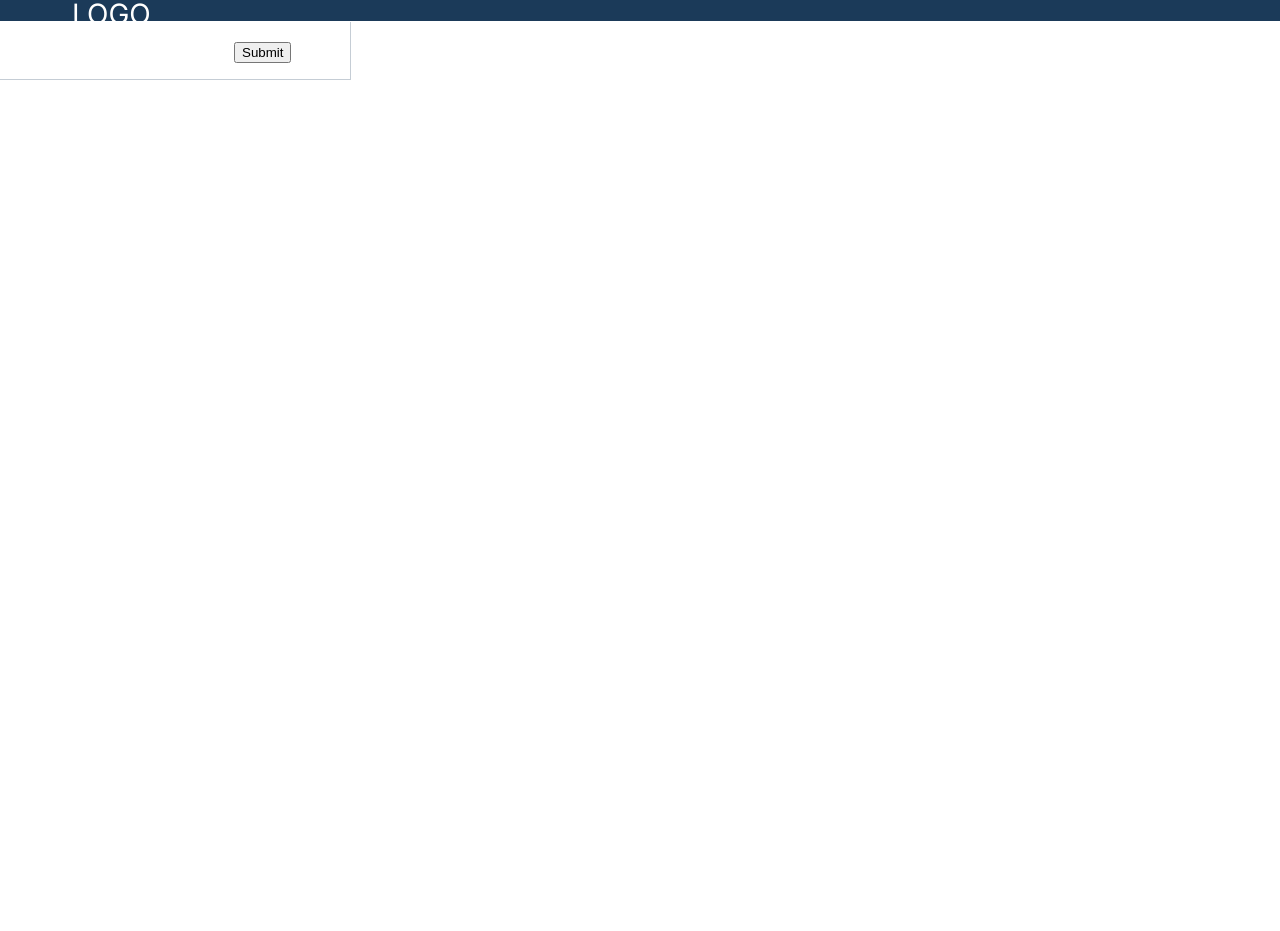
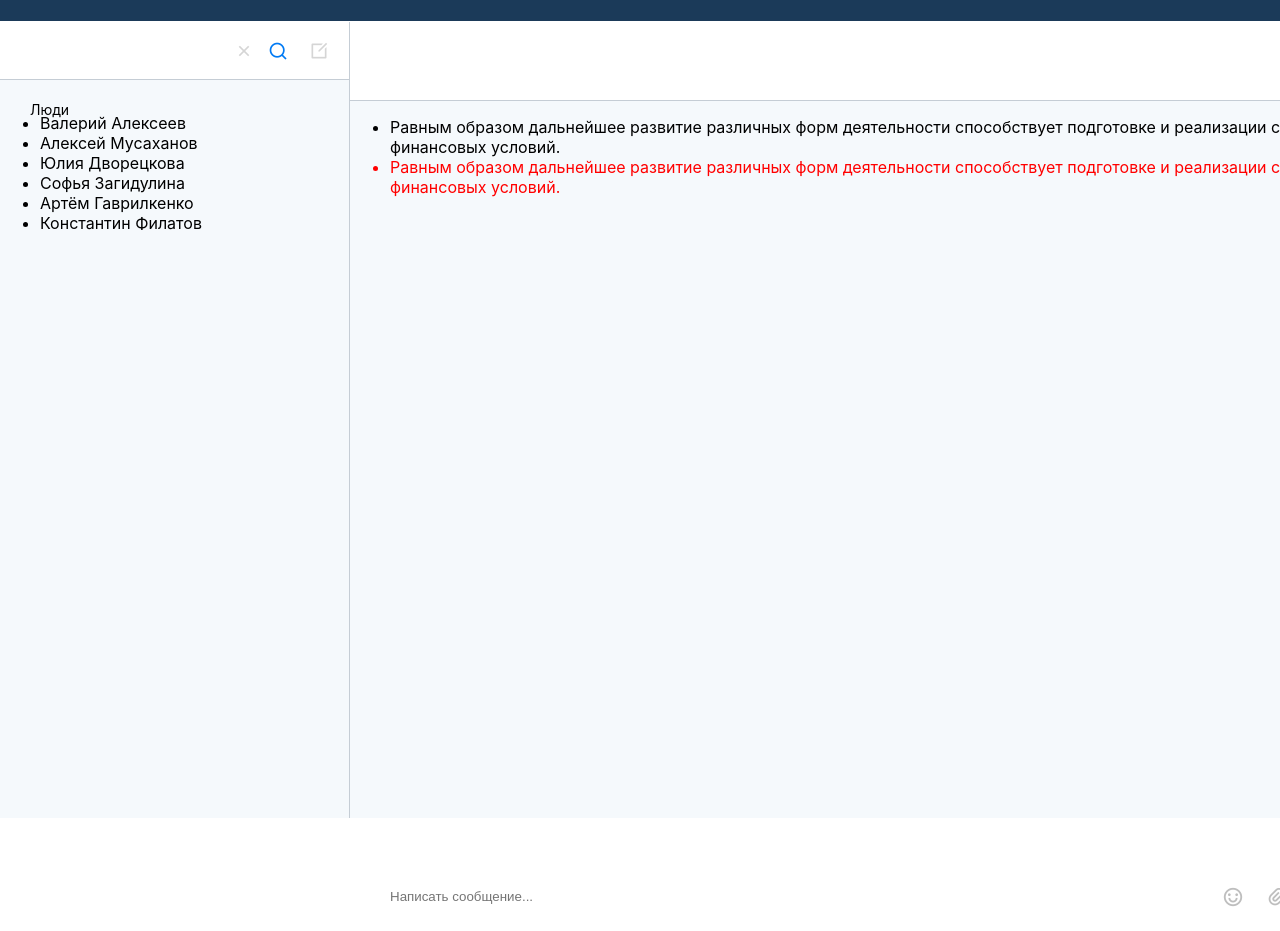
Before and after one commit to vladosxxx/react-chat, a React (Create React App) app: page / in a window 1280 px wide. Shown: the part 51-982 px from the top of the page. Before the commit the page ends 800 px from the top, so only its background shows below. Built offline with nearby package versions, Linux system fonts and the light colour scheme.

Commit message:
add messenger and people

```diff
--- a/src/App.js
+++ b/src/App.js
@@ -2,13 +2,14 @@
 import './style/App.scss';
 import './style/remixicon/remixicon.css'
 import PeopleComponent from "./components/PeopleComponent";
+import ChatComponent from './components/ChatComponent';
 
 function App() {
   return (
     <div className="App">
         <div className="head">
             <i className="ri-checkbox-line"/>
-            <p className="logo">LOGO</p>
+            <a href="/" className="logo">LOGO</a>
             <ul>
                 <li>Команда</li>
                 <li>Задачи</li>
@@ -29,6 +30,9 @@ function App() {
         <div className="search-block">
             <PeopleComponent />
         </div>
+        <div className="chat-block">
+            <ChatComponent />
+        </div>
     </div>
   );
 }
--- a/src/components/ChatComponent.js
+++ b/src/components/ChatComponent.js
@@ -0,0 +1,51 @@
+import { useState } from 'react';
+import '../style/App.scss';
+import '../style/remixicon/remixicon.css'
+
+
+function ChatComponent() {
+    const [getMesseges] = useState(
+        [
+            {
+                sender: "Юлия Дворецкова",
+                time: new Date('2021-01-14T03:24:00'),
+                likes: 1,
+                text: "Равным образом дальнейшее развитие различных форм деятельности способствует подготовке и реализации существенных финансовых условий."
+            },
+            {
+                sender: "Me",
+                time: new Date('2021-01-14T04:24:00'),
+                likes: 1,
+                text: "Равным образом дальнейшее развитие различных форм деятельности способствует подготовке и реализации существенных финансовых условий."
+            }
+        ]
+    )
+    return (
+        <div className="chat">
+            <div className="chat-head">
+
+            </div>
+            <div className="chat-body">
+                <ul>
+                    {getMesseges.map( (mess) => {
+                        if(mess.sender === 'Me')
+                        {
+                            return <li style={{color: "red"}} key={mess.time}>{mess.text}</li>
+                        }
+                        else
+                            return <li key={mess.time}>{mess.text}</li>
+                    })}
+                </ul>
+            </div>
+            <div className="chat-input">
+            <input placeholder="Написать сообщение..."/>
+            <i class="ri-emotion-happy-line"></i>
+            <i class="ri-attachment-2"></i>
+            <div className="button" type='button'>
+                <p>Отправить</p>
+            </div>
+            </div>
+        </div>
+    );
+}
+export default ChatComponent;
--- a/src/components/PeopleComponent.js
+++ b/src/components/PeopleComponent.js
@@ -1,12 +1,39 @@
-// import logo from './logo.svg';
+import { useState } from 'react';
 import '../style/App.scss';
 import '../style/remixicon/remixicon.css'
 
 function PeopleComponent() {
+    const [getPeople] = useState(
+        [
+            "Валерий Алексеев",
+            "Алексей Мусаханов",
+            "Юлия Дворецкова",
+            "Софья Загидулина",
+            "Артём Гаврилкенко",
+            "Константин Филатов"
+        ]
+    )
     return (
-        <div className="search">
-            <input className="input-search" type="text" /><input className="del" type="submit"/>
+        <div className="people">
+            <div className="search">
+                <form className="form-wrapper cf">
+                    <input className="input-search" type="text"/>
+                    <i className="ri-close-line del" />
+                    <i className="ri-search-line" type="submit"/>
+                    <i class="ri-edit-box-line" />
+                </form>
+            </div>
+            <div className="all-people">
+                <p>Люди</p>
+            <ul>
+                {getPeople.map((man) =>
+                    <li key={man}>{man}</li>
+                )}
+            </ul>
+
+            </div>
         </div>
+
     );
 }
 export default PeopleComponent;
--- a/src/style/App.scss
+++ b/src/style/App.scss
@@ -1,23 +1,21 @@
 @import url('https://fonts.googleapis.com/css2?family=Inter:wght@400;600&display=swap');
 //  -webkit-font-smoothing: antialiased
-
-
 .head {
     display: block;
     position: relative;
     width: 1440px;
     height: 72px;
     background-color: #1B3A59;
-  .ri-checkbox-line{
+    .ri-checkbox-line {
         display: block;
         position: absolute;
         font-size: 28px;
         color: #FFFFFF;
         top: 23px;
         left: 33px;
-
     }
-  .logo{
+    .logo {
+        text-decoration: none;
         display: block;
         position: absolute;
         top: 20px;
@@ -31,7 +29,7 @@
         color: #FFFFFF;
         opacity: 1;
     }
-  ul{
+    ul {
         display: block;
         position: absolute;
         top: 27px;
@@ -46,13 +44,13 @@
         opacity: 1;
         margin: 0;
         padding: 0;
-    li{
+        li {
             display: inline;
             font-size: 16px;
             margin: 0 20px 0 20px;
         }
     }
-  .second-ul{
+    .second-ul {
         //display: block;
         //position: absolute;
         font: normal normal 16px/20px Inter;
@@ -60,8 +58,7 @@
         left: 1124px;
         width: 26px;
         height: 25px;
-
-    li{
+        li {
             display: inline;
             font-size: 28px;
             //margin: 0 20px 0 20px;
@@ -74,18 +71,25 @@
     }
 }
 
-
-
-.search{
+.people {
     display: block;
     position: absolute;
-  border-bottom: #C5CDD5 1px solid;
-  border-right: #C5CDD5 1px solid;
     top: 73px;
     left: 0px;
     width: 350px;
+    height: 796px;
+    background-color: #F5F9FC;
+    .search {
+        display: block;
+        position: relative;
+        border-bottom: #C5CDD5 1px solid;
+        border-right: #C5CDD5 1px solid;
+        background: #FFFFFF 0% 0% no-repeat padding-box;
+        top: 0px;
+        left: 0px;
+        width: 350px;
         height: 57px;
-  .input-search{
+        .input-search {
             display: block;
             position: relative;
             top: 19px;
@@ -96,10 +100,125 @@
             padding: 0;
             border: none;
         }
-  .del{
+        .del {
             display: block;
             position: relative;
-    top: 0;
+            bottom: 1px;
             left: 234px;
+            width: 12px;
+            height: 12px;
+            opacity: 0.16;
+            font-size: 20px;
+            cursor: pointer;
+        }
+        .ri-search-line {
+            display: block;
+            position: absolute;
+            top: 19px;
+            left: 268px;
+            width: 17px;
+            height: 17px;
+            color: #007AF4;
+            font-size: 20px;
+        }
+        .ri-edit-box-line {
+            display: block;
+            position: absolute;
+            top: 19px;
+            left: 309px;
+            width: 17px;
+            height: 17px;
+            opacity: 0.16;
+            font-size: 20px;
         }
     }
+    p {
+        display: block;
+        position: relative;
+        margin: auto;
+        top: 21px;
+        left: 30px;
+        font-size: 14px;
+    }
+}
+
+.chat {
+    display: block;
+    position: absolute;
+    top: 73px;
+    left: 349px;
+    width: 1091px;
+    height: 796px;
+    border-left: #C5CDD5 1px solid;
+    background: #F5F9FC 0% 0% no-repeat padding-box;
+    .chat-head {
+        display: block;
+        position: relative;
+        top: 0px;
+        left: 0px;
+        width: 1091px;
+        height: 78px;
+        background: #FFFFFF 0% 0% no-repeat padding-box;
+        border-bottom: #C5CDD5 1px solid;
+    }
+    .chat-body {}
+    .chat-input {
+        display: block;
+        position: relative;
+        top: 648px;
+        left: 0;
+        width: 1091px;
+        height: 70px;
+        background: #FFFFFF 0% 0% no-repeat padding-box;
+        input {
+            display: block;
+            position: relative;
+            left: 38px;
+            top: 26px;
+            width: 765px;
+            height: 17px;
+            border: none;
+        }
+        .ri-emotion-happy-line {
+            display: block;
+            position: absolute;
+            top: 25px;
+            left: 872px;
+            width: 20px;
+            height: 20px;
+            font-size: 22px;
+            opacity: 0.25;
+        }
+        .ri-attachment-2 {
+            display: block;
+            position: absolute;
+            top: 25px;
+            left: 916px;
+            width: 20px;
+            height: 20px;
+            font-size: 22px;
+            opacity: 0.25;
+        }
+        .button {
+            display: block;
+            position: absolute;
+            top: 15px;
+            left: 959px;
+            width: 107px;
+            height: 40px;
+            background-color: #007AF4;
+            border-radius: 5px;
+            cursor: pointer;
+            p {
+                position: relative;
+                top: 50%;
+                transform: translateY(-50%);
+                text-align: center;
+                margin: auto;
+                font-size: 14px;
+                color: #FFFFFF;
+            }
+        }
+        // border-left: #C5CDD5 1px solid;
+    }
+}
```
Also changed, not shown: src/components/MessengComponent.js (deleted), 1 other file (tests, documents, lock files or other folders). Lines whose indentation alone changed are shown as unchanged.
